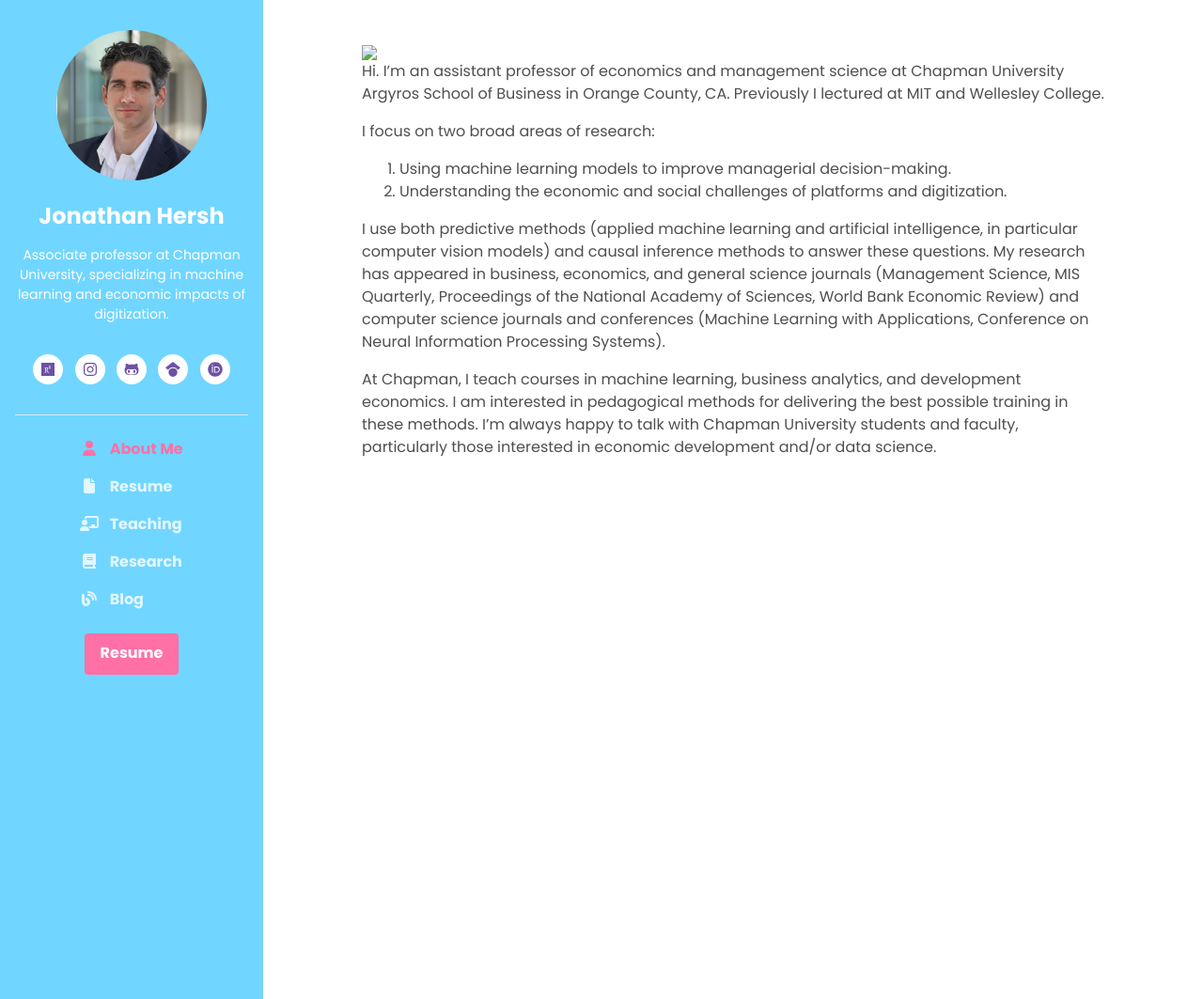
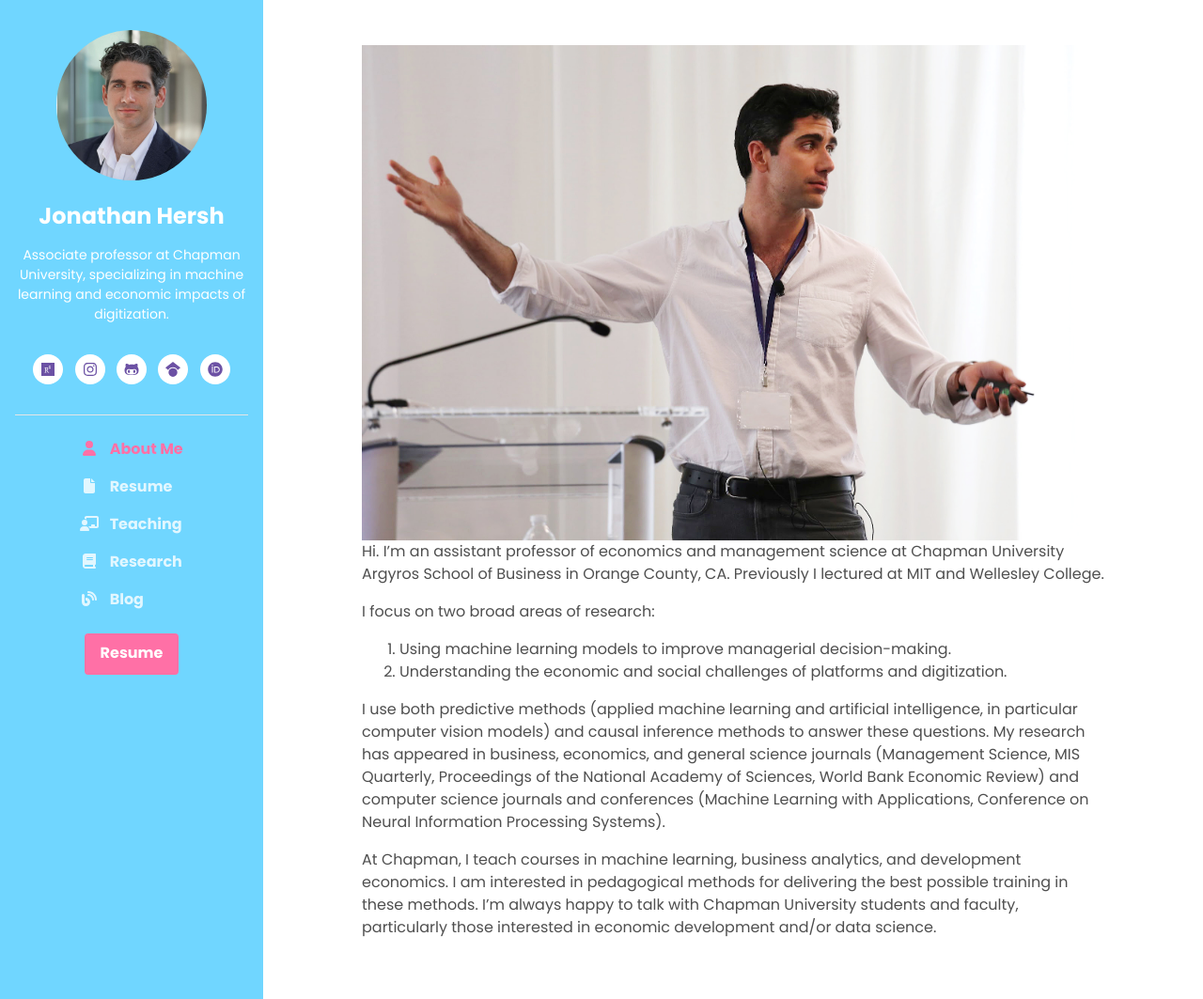
Before and after one commit to Muhammad-Sultan/muhammad-sultan.github.io, a Jekyll site: the page built from _pages/index.md, in a window 1280 px wide and 1063 px high. Shown: the whole window at 94% size. Built offline with Jekyll 4.4.1, drawn with Linux system fonts in a browser that asks for light colours.

Commit message:
Update index.md

```diff
--- a/_pages/index.md
+++ b/_pages/index.md
@@ -10,7 +10,7 @@ permalink: /
   width: 100%;
 }
 </style>
-  <img src="/assets/headshot_teaching.jpg" style="max-width:100%;" class="center">
+  <img src="/assets/images/headshot_teaching.jpg" style="max-width:100%;" class="center">
 Hi. I’m an assistant professor of economics and management science at Chapman University Argyros School of Business in Orange County, CA. Previously I lectured at MIT and Wellesley College.
 
 I focus on two broad areas of research:
```
